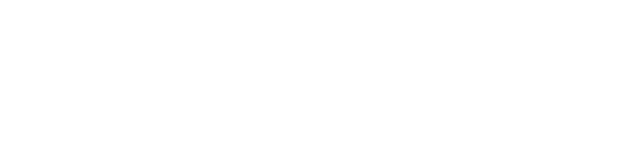
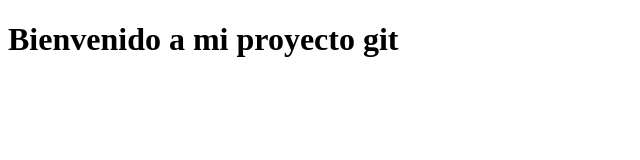
Before and after one commit to puentesramos-SPARTA/Git, a plain HTML site: page index.html in a window 1280 px wide. Shown: the whole page, without its empty margins (0-640 px from the left). Drawn offline with Linux system fonts and the light colour scheme.

Commit message:
feat: agregar encabezado principal proyecto git

```diff
--- a/index.html
+++ b/index.html
@@ -7,5 +7,7 @@
 </head>
 <body>
 
+    <h1>Bienvenido a mi proyecto git</h1>
+
 </body>
 </html>
```
